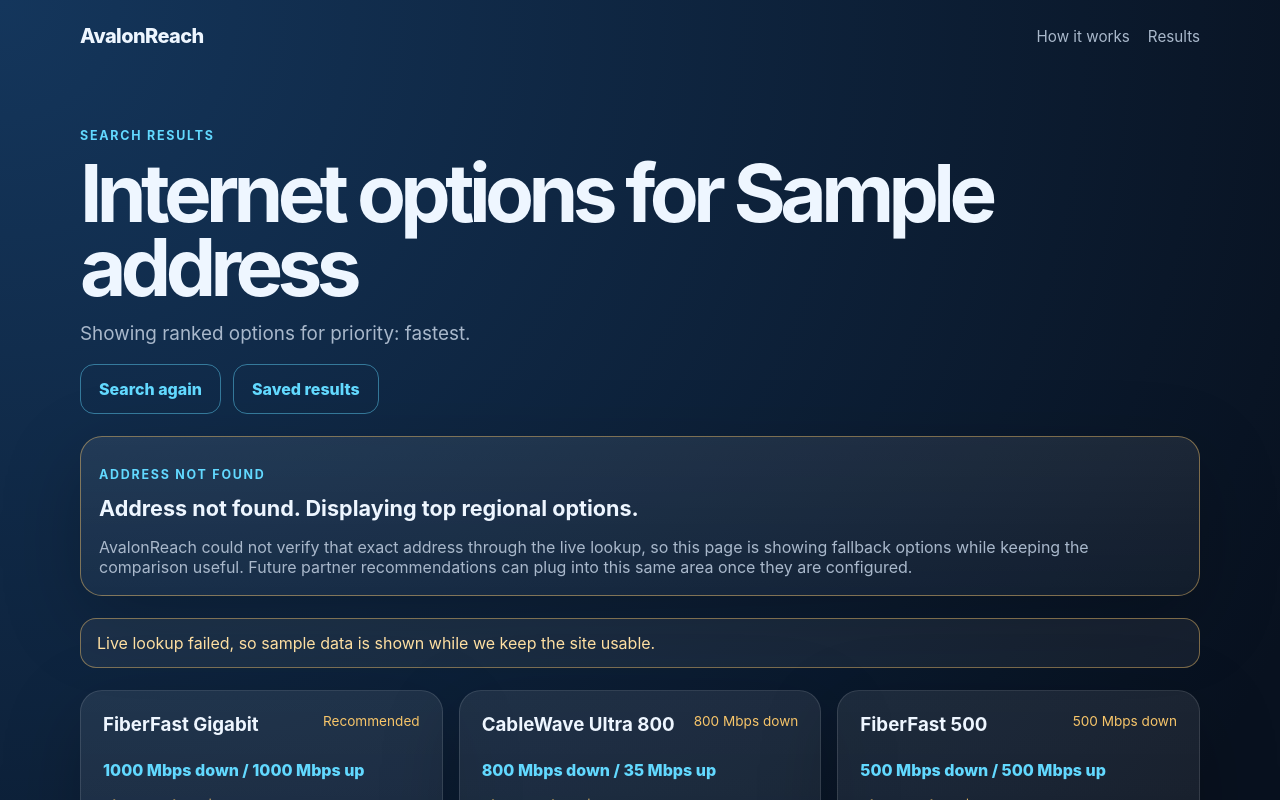
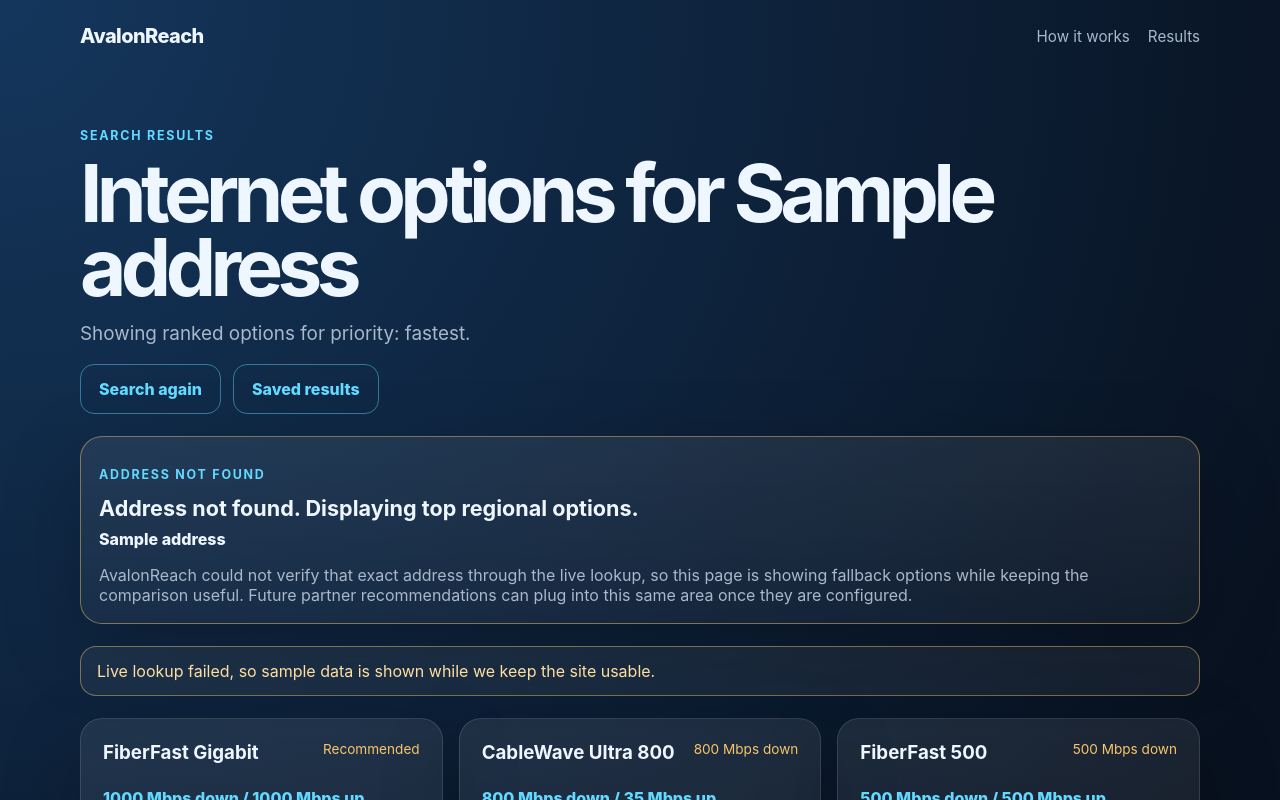
Before and after one commit to Octapolis/AvalonReach, a Next.js app: page /results in a window 1280 px wide. Shown: the top 800 px of the page. Built offline with nearby package versions, Linux system fonts and the light colour scheme; no server answers; the database is empty.

Commit message:
Show matched address in result status

```diff
--- a/app/results/page.tsx
+++ b/app/results/page.tsx
@@ -32,6 +32,7 @@ export default async function ResultsPage({ searchParams }: { searchParams: Prom
       <section className={`result-status ${resultStatus.level}`} aria-label="Search status">
         <p className="eyebrow">{resultStatus.eyebrow}</p>
         <h2>{resultStatus.title}</h2>
+        <p className="matched-address">{lookup.addressLabel}</p>
         <p>{resultStatus.message}</p>
       </section>
 
--- a/app/styles.css
+++ b/app/styles.css
@@ -75,6 +75,7 @@ input, select { width: 100%; border: 1px solid var(--line); background: rgba(0,0
 .result-status.success { border-color: rgba(141,245,190,.4); }
 .result-status.warning { border-color: rgba(248,198,106,.45); }
 .result-status h2 { font-size: 1.35rem; letter-spacing: 0; margin-bottom: 8px; }
+.result-status .matched-address { color: var(--text); font-weight: 800; margin: 0 0 10px; }
 .result-status p:last-child { color: var(--muted); margin-bottom: 0; }
 .location-feedback { padding: 18px; margin: 22px 0; }
 .location-feedback h2 { font-size: 1.35rem; letter-spacing: 0; margin-bottom: 8px; }
```
Also changed, not shown: 1 other file (tests, documents, lock files or other folders).
